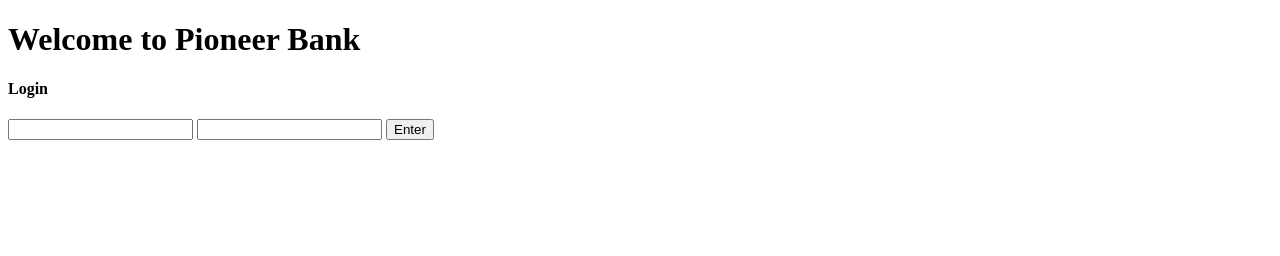
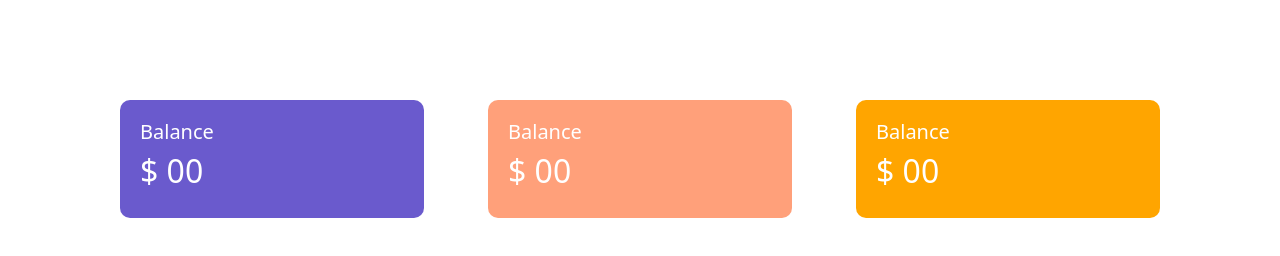
Before and after one commit to Asif-1991/Pioneer-bank, a plain HTML site: page index.html in a window 1280 px wide. Both pictures are taken after a click on the button "Enter". Drawn offline with nearby package versions, Linux system fonts and the light colour scheme.

Commit message:
deposit done

```diff
--- a/index.html
+++ b/index.html
@@ -4,16 +4,53 @@
     <meta charset="UTF-8">
     <meta name="viewport" content="width=device-width, initial-scale=1.0">
     <title>Pioneer Bank</title>
+    <link href="https://cdn.jsdelivr.net/npm/bootstrap@5.0.0-beta2/dist/css/bootstrap.min.css" rel="stylesheet" integrity="sha384-BmbxuPwQa2lc/FVzBcNJ7UAyJxM6wuqIj61tLrc4wSX0szH/Ev+nYRRuWlolflfl" crossorigin="anonymous">
+    <link rel="stylesheet" href="style.css">
 </head>
 <body>
     <div id="login-area">
         <h1 class="text-center">Welcome to Pioneer Bank</h1>
-        <div class="submit-area">
+        <div class="submit-area shadow p-5">
             <h4>Login</h4>
-            <input type="text">
-            <input type="password" name="" id="">
-            <button>Enter</button>
+            <br>
+            <input type="text" placeholder="Email" class="form-control">
+            <br>
+            <input type="password" placeholder="Password" class="form-control" name="" id="">
+            <br>
+            <button id="login" class="btn btn-success">Enter</button>
         </div>
     </div>
+
+    <div id="transaction-area">
+        <div class="row">
+            <div class="col-md-4">
+                <div class="deposit status">
+                    <h5>Balance</h5>
+                    <h2>$ 00</h2>
+                </div>
+            </div>
+            <div class="col-md-4 ">
+                <div class="withdraw status">
+                    <h5>Balance</h5>
+                    <h2>$ 00</h2>
+                </div>            </div>
+            <div class="col-md-4 ">
+                <div class="balance status">
+                    <h5>Balance</h5>
+                    <h2>$ 00</h2>
+                </div>
+            </div>
+        </div>
+    </div>
+    <script>
+        const loginBtn = document.getElementById("login");
+        loginBtn.addEventListener('click', function(){
+            const loginArea = document.getElementById("login-area");
+            loginArea.style.display = "none";
+            const transactionArea = document.getElementById("transaction-area");
+            transactionArea.style.display = "block";
+        });
+
+    </script>
 </body>
 </html>
--- /dev/null
+++ b/style.css
@@ -0,0 +1,21 @@
+body{
+    padding: 100px;
+}
+#transaction-area{
+    display: none;
+}
+.deposit{
+    background-color: slateblue;
+}
+.withdraw{
+    background-color: lightsalmon;
+}
+.balance{
+    background-color: orange;
+}
+.status{
+    margin: 0 20px;
+    color: white;
+    padding: 20px;
+    border-radius: 10px;
+}
```
